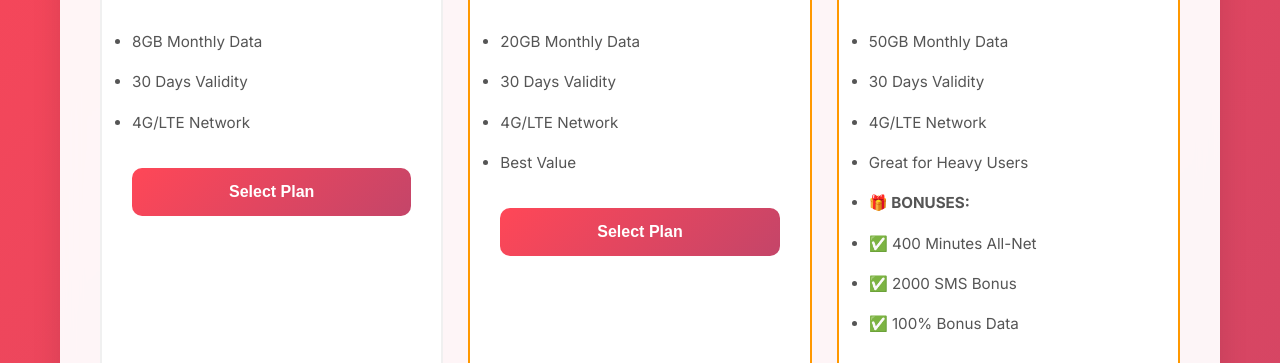
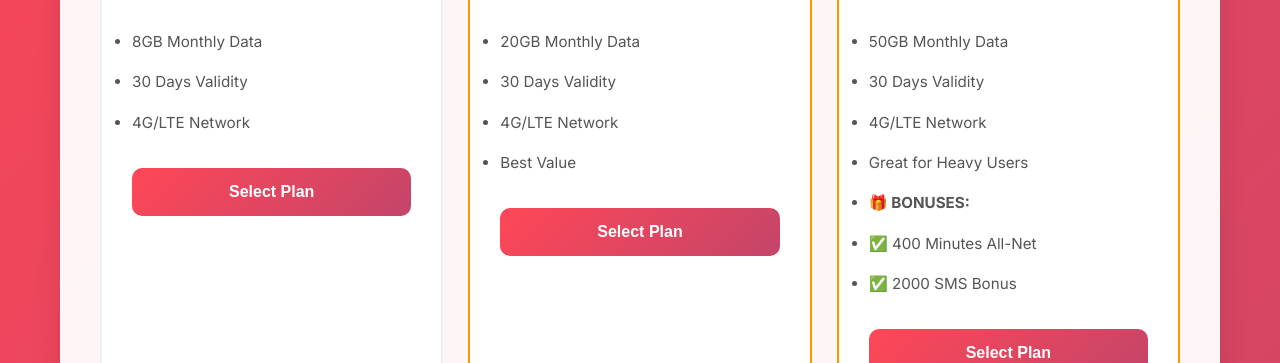
Before and after one commit to okoaflex-max/bestdata, a website: page public/index.html in a window 1280 px wide. Shown: the part 589-952 px from the top of the page. Drawn offline with Linux system fonts and the light colour scheme.

Commit message:
Remove 100% bonus data line from all plans

```diff
--- a/public/index.html
+++ b/public/index.html
@@ -94,7 +94,6 @@
                                 <li><strong>🎁 BONUSES:</strong></li>
                                 <li>✅ 400 Minutes All-Net</li>
                                 <li>✅ 2000 SMS Bonus</li>
-                                <li>✅ 100% Bonus Data</li>
                             </ul>
                         </div>
                         <button class="select-plan-btn">Select Plan</button>
```
